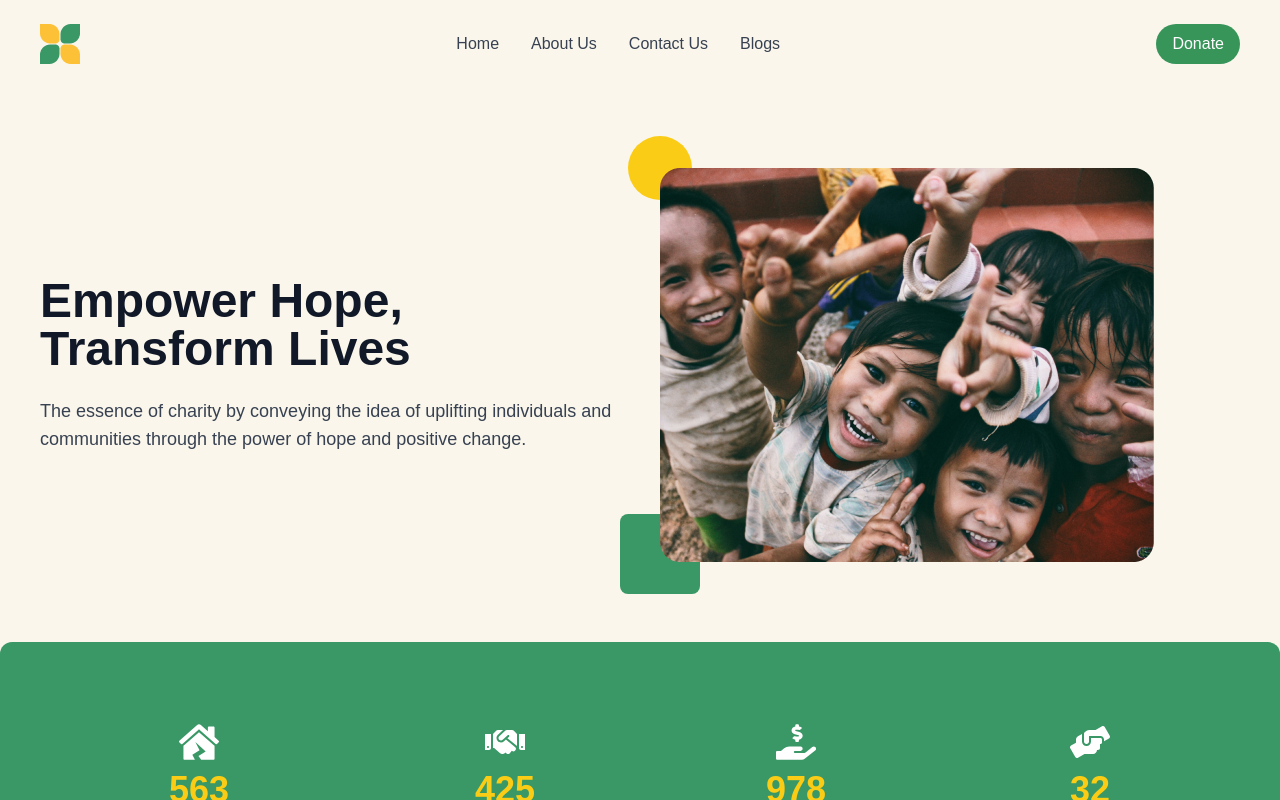
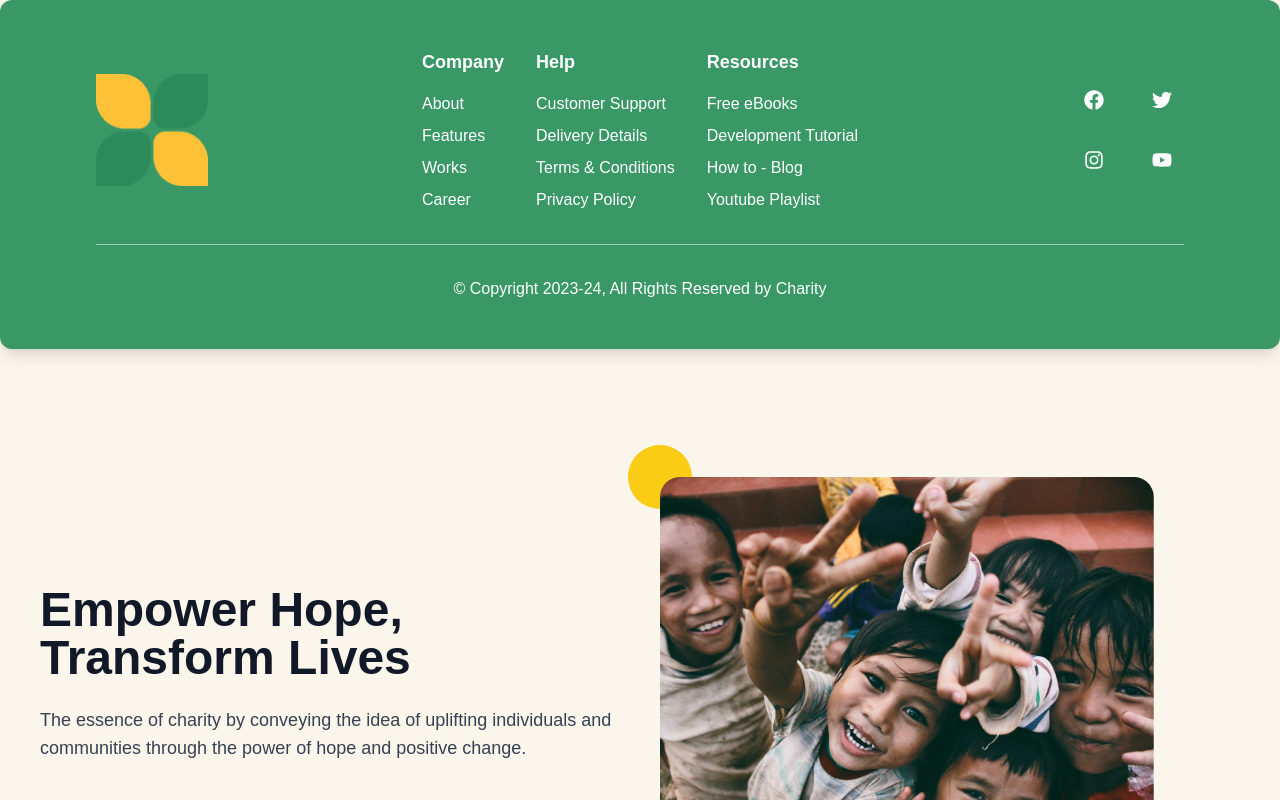
Before and after one commit to rohanwadadar/charity-website, a React (Create React App) app: page / in a window 1280 px wide. Shown: the top 800 px of the page. Built offline with nearby package versions, Linux system fonts and the light colour scheme.

Commit message:
Update Navbar.js

```diff
--- a/src/components/Navbar.js
+++ b/src/components/Navbar.js
@@ -1,53 +1,87 @@
-import React from "react";
+import React from 'react';
+import { FaFacebook, FaTwitter, FaInstagram, FaYoutube } from 'react-icons/fa';
 
-const Navbar = () => {
+const Stats = () => {
   return (
-    <nav className="bg-transparent py-6 px-4 sm:px-6 md:px-10">
-      <div className="container mx-auto flex justify-between items-center">
-        {/* Logo */}
-        <div className="text-3xl font-bold text-green-600">
-          <a href="/">
-            <img src="logo.png" alt="Logo" className="h-10 w-auto" />
-          </a>
+    <footer className="bg-green text-white py-12 px-6 sm:px-12 md:px-16 lg:px-20 xl:px-24 rounded-xl shadow-lg hover:shadow-xl transition-shadow duration-300 ease-in-out cursor-pointer mx-auto max-w-7xl mb-12">
+      <div className="flex flex-col md:flex-row md:justify-between items-start md:items-center mx-auto max-w-6xl">
+        {/* Logo Section */}
+        <div className="flex items-center mb-6 md:mb-0">
+          <img
+            src="/Frame 116.png" // Update with your logo path
+            alt="Logo"
+            className="w-12 sm:w-16 md:w-20 lg:w-24 xl:w-28 transition-transform duration-300"
+          />
         </div>
 
-        {/* Navigation Links */}
-        <ul className="hidden md:flex space-x-8 text-gray-700">
-          <li className="hover:text-green-500 cursor-pointer">
-            <a href="https://rohanwadadar.github.io/portfolio/">Home</a>
-          </li>
-          <li className="hover:text-green-500 cursor-pointer">
-            <a href="https://rohanwadadar.github.io/portfolio/">About Us</a>
-          </li>
-          <li className="hover:text-green-500 cursor-pointer">
-            <a href="https://rohanwadadar.github.io/portfolio/">Contact Us</a>
-          </li>
-          <li className="hover:text-green-500 cursor-pointer">
-            <a href="https://rohanwadadar.github.io/portfolio/">Blogs</a>
-          </li>
-        </ul>
+        {/* Footer Links */}
+        <div className="flex flex-col md:flex-row md:space-x-8 text-center md:text-left mb-6 md:mb-0">
+          {/* Company Section */}
+          <div className="mb-6 md:mb-0">
+            <h3 className="font-semibold text-lg mb-4">Company</h3>
+            <ul className="space-y-2">
+              <li><a href="https://rohanwadadar.github.io/portfolio/" target="_blank" rel="noopener noreferrer">About</a></li>
+              <li><a href="https://rohanwadadar.github.io/portfolio/" target="_blank" rel="noopener noreferrer">Features</a></li>
+              <li><a href="https://rohanwadadar.github.io/portfolio/" target="_blank" rel="noopener noreferrer">Works</a></li>
+              <li><a href="https://rohanwadadar.github.io/portfolio/" target="_blank" rel="noopener noreferrer">Career</a></li>
+            </ul>
+          </div>
 
-        {/* Mobile Menu Button */}
-        <div className="md:hidden flex items-center">
-          <button className="text-gray-700 hover:text-green-500">
-            <svg className="w-6 h-6" fill="none" stroke="currentColor" viewBox="0 0 24 24" xmlns="http://www.w3.org/2000/svg">
-              <path strokeLinecap="round" strokeLinejoin="round" strokeWidth="2" d="M4 6h16M4 12h16m-7 6h7"></path>
-            </svg>
-          </button>
+          {/* Help Section */}
+          <div className="mb-6 md:mb-0">
+            <h3 className="font-semibold text-lg mb-4">Help</h3>
+            <ul className="space-y-2">
+              <li><a href="https://rohanwadadar.github.io/portfolio/" target="_blank" rel="noopener noreferrer">Customer Support</a></li>
+              <li><a href="https://rohanwadadar.github.io/portfolio/" target="_blank" rel="noopener noreferrer">Delivery Details</a></li>
+              <li><a href="https://rohanwadadar.github.io/portfolio/" target="_blank" rel="noopener noreferrer">Terms & Conditions</a></li>
+              <li><a href="https://rohanwadadar.github.io/portfolio/" target="_blank" rel="noopener noreferrer">Privacy Policy</a></li>
+            </ul>
+          </div>
+
+          {/* Resources Section */}
+          <div>
+            <h3 className="font-semibold text-lg mb-4">Resources</h3>
+            <ul className="space-y-2">
+              <li><a href="https://rohanwadadar.github.io/portfolio/" target="_blank" rel="noopener noreferrer">Free eBooks</a></li>
+              <li><a href="https://rohanwadadar.github.io/portfolio/" target="_blank" rel="noopener noreferrer">Development Tutorial</a></li>
+              <li><a href="https://rohanwadadar.github.io/portfolio/" target="_blank" rel="noopener noreferrer">How to - Blog</a></li>
+              <li><a href="https://rohanwadadar.github.io/portfolio/" target="_blank" rel="noopener noreferrer">Youtube Playlist</a></li>
+            </ul>
+          </div>
         </div>
 
-        {/* Donate Button */}
-        <a href="/product-list">
-          <button
-            className="bg-green-500 text-white py-2 px-4 rounded-full hover:bg-green-600 transition"
-            style={{ backgroundColor: '#37955a' }} // Using the preferred green color
-          >
-            Donate
-          </button>
-        </a>
+        {/* Social Media Icons */}
+        <div className="flex flex-col space-y-4">
+          {/* Top row with first two icons */}
+          <div className="flex justify-center space-x-4 md:space-x-6">
+            <a href="https://www.facebook.com" target="_blank" rel="noopener noreferrer" className="rounded-full p-3 text-green-600 hover:bg-gray-300 transition">
+              <FaFacebook size={20} />
+            </a>
+            <a href="https://www.twitter.com" target="_blank" rel="noopener noreferrer" className="rounded-full p-3 text-green-600 hover:bg-gray-300 transition">
+              <FaTwitter size={20} />
+            </a>
+          </div>
+          {/* Bottom row with last two icons */}
+          <div className="flex justify-center space-x-4 md:space-x-6">
+            <a href="https://www.instagram.com" target="_blank" rel="noopener noreferrer" className="rounded-full p-3 text-green-600 hover:bg-gray-300 transition">
+              <FaInstagram size={20} />
+            </a>
+            <a href="https://www.youtube.com" target="_blank" rel="noopener noreferrer" className="rounded-full p-3 text-green-600 hover:bg-gray-300 transition">
+              <FaYoutube size={20} />
+            </a>
+          </div>
+        </div>
       </div>
-    </nav>
+
+      {/* Horizontal Line */}
+      <hr className="border-t border-white opacity-50 my-8" />
+
+      {/* Copyright Section */}
+      <div className="text-center mt-4">
+        <p className="text-sm sm:text-base">© Copyright 2023-24, All Rights Reserved by Charity</p>
+      </div>
+    </footer>
   );
 };
 
-export default Navbar;
+export default Stats;
```
